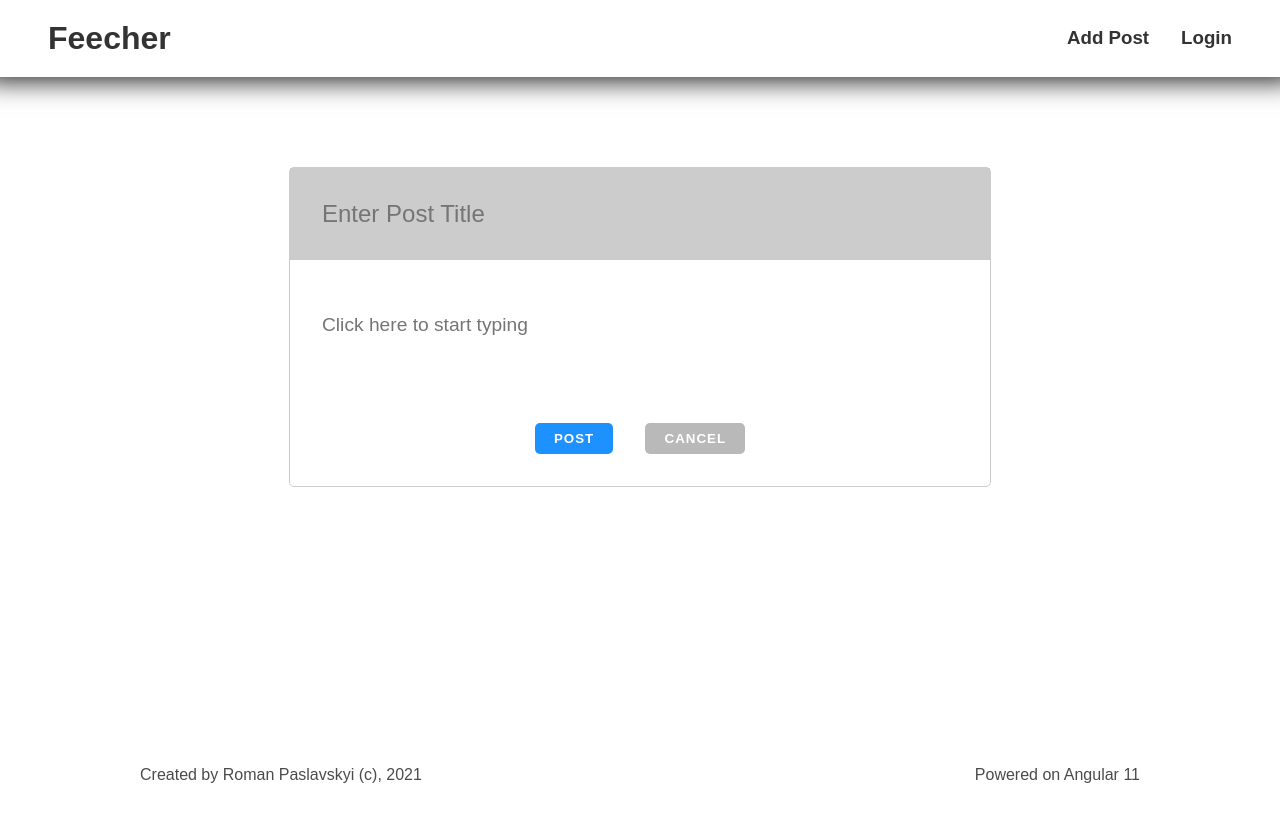
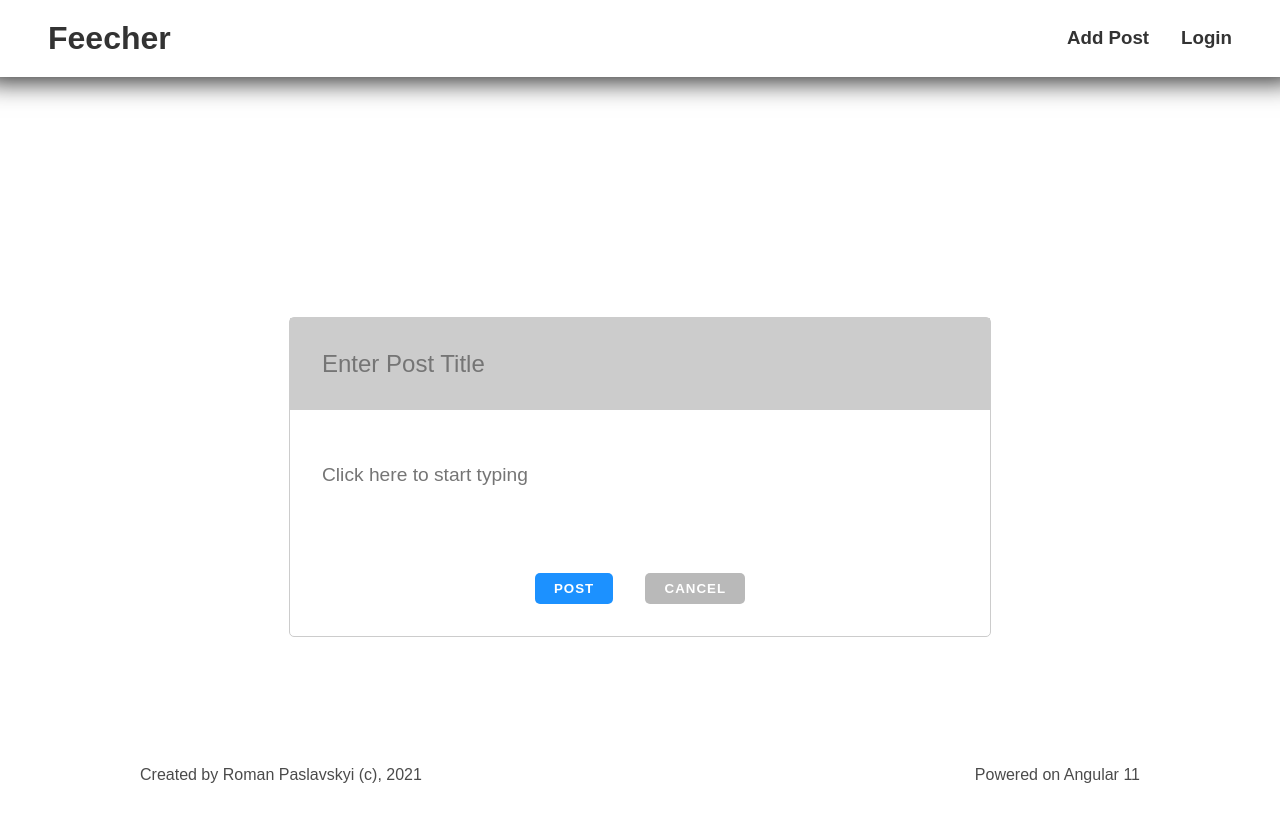
Before and after one commit to paslavskyi9roman/Freecher, an Angular app: page /create-post in a window 1280 px wide. Shown: the top 822 px of the page. Built offline with nearby package versions, Linux system fonts and the light colour scheme.

Commit message:
HotFix: Vertical Scroll

```diff
--- a/src/app/app.component.html
+++ b/src/app/app.component.html
@@ -1,5 +1,3 @@
-<div class="wrapper">
-  <app-header> <app-main-screen></app-main-screen> </app-header>
-</div>
+<app-header> <app-main-screen></app-main-screen> </app-header>
 <app-footer></app-footer>
 <router-outlet></router-outlet>
--- a/src/app/components/create-post/create-post.component.scss
+++ b/src/app/components/create-post/create-post.component.scss
@@ -1,6 +1,6 @@
 .add-post {
   display: flex;
-  height: 500px;
+  height: 800px;
   justify-content: center;
   align-items: center;
 
--- a/src/app/components/login/login.component.scss
+++ b/src/app/components/login/login.component.scss
@@ -2,7 +2,7 @@
   margin: 0 auto;
   width: 400px;
   display: flex;
-
+  height: 800px;
   flex-direction: column;
   padding: 3rem;
   font-family: Helvetica;
--- a/src/app/components/post/post.component.html
+++ b/src/app/components/post/post.component.html
@@ -1,4 +1,3 @@
-<ul>
 <div
   class="post"
   *ngFor="let post of posts; let i = index"
@@ -14,4 +13,3 @@
     </div>
   </a>
 </div>
-</ul>
--- a/src/app/components/register/register.component.scss
+++ b/src/app/components/register/register.component.scss
@@ -2,7 +2,7 @@
   margin: 0 auto;
   width: 400px;
   display: flex;
-
+  height: 800px;
   flex-direction: column;
   padding: 3rem;
   font-family: Helvetica;
--- a/src/app/components/view-post/view-post.component.html
+++ b/src/app/components/view-post/view-post.component.html
@@ -1 +1,3 @@
-<p>view-post works!</p>
+<div class="view-post">
+  <p>view-post works!</p>
+</div>
--- a/src/app/components/view-post/view-post.component.scss
+++ b/src/app/components/view-post/view-post.component.scss
@@ -0,0 +1,3 @@
+.view-post {
+  height: 800px;
+}
```
Lines whose indentation alone changed are shown as unchanged.
